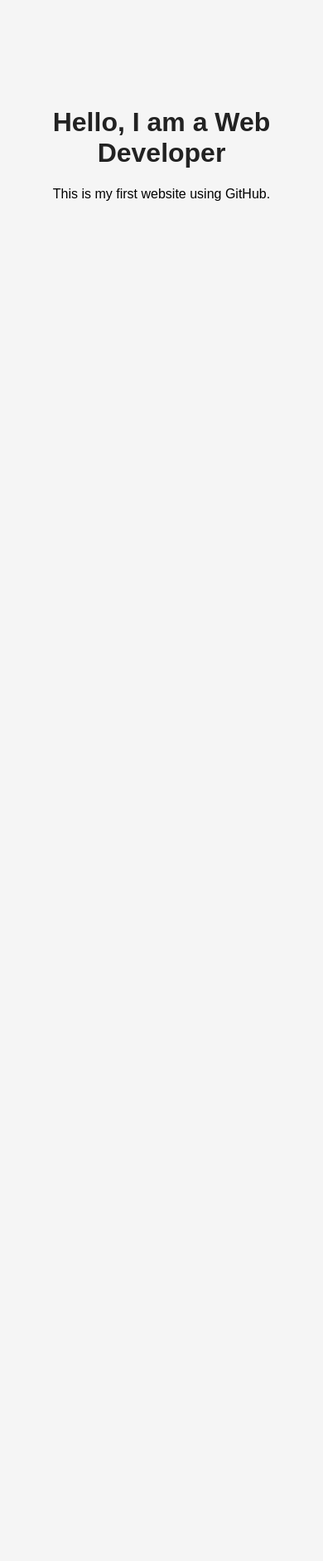
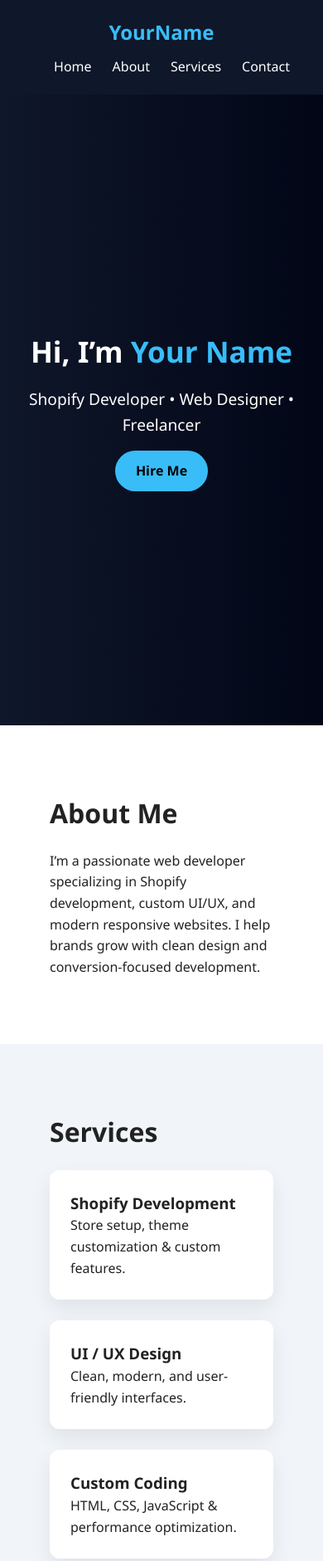
Before and after one commit to JKJANANIKA/my-website, a plain HTML site: page index.html in a window 390 px wide. Shown: the top 1881 px of the page at 83% size. Before the commit the page ends 844 px from the top, so only its background shows below. Drawn offline with Linux system fonts and the light colour scheme.

Commit message:
Add files via upload

```diff
--- a/index.html
+++ b/index.html
@@ -1,13 +1,75 @@
 <!DOCTYPE html>
-<html>
+<html lang="en">
 <head>
-  <title>My Portfolio</title>
-  <link rel="stylesheet" href="style.css">
+  <meta charset="UTF-8" />
+  <meta name="viewport" content="width=device-width, initial-scale=1.0"/>
+  <title>Your Name | Portfolio</title>
+  <link rel="stylesheet" href="style.css"/>
 </head>
 <body>
 
-  <h1>Hello, I am a Web Developer</h1>
-  <p>This is my first website using GitHub.</p>
+  <!-- Navbar -->
+  <nav>
+    <h2 class="logo">YourName</h2>
+    <ul>
+      <li><a href="#home">Home</a></li>
+      <li><a href="#about">About</a></li>
+      <li><a href="#services">Services</a></li>
+      <li><a href="#contact">Contact</a></li>
+    </ul>
+  </nav>
+
+  <!-- Home -->
+  <section id="home" class="hero">
+    <h1>Hi, I’m <span>Your Name</span></h1>
+    <p>Shopify Developer • Web Designer • Freelancer</p>
+    <a href="#contact" class="btn">Hire Me</a>
+  </section>
+
+  <!-- About -->
+  <section id="about" class="section">
+    <h2>About Me</h2>
+    <p>
+      I’m a passionate web developer specializing in Shopify development,
+      custom UI/UX, and modern responsive websites. I help brands grow
+      with clean design and conversion-focused development.
+    </p>
+  </section>
+
+  <!-- Services -->
+  <section id="services" class="section gray">
+    <h2>Services</h2>
+
+    <div class="services">
+      <div class="card">
+        <h3>Shopify Development</h3>
+        <p>Store setup, theme customization & custom features.</p>
+      </div>
+
+      <div class="card">
+        <h3>UI / UX Design</h3>
+        <p>Clean, modern, and user-friendly interfaces.</p>
+      </div>
+
+      <div class="card">
+        <h3>Custom Coding</h3>
+        <p>HTML, CSS, JavaScript & performance optimization.</p>
+      </div>
+    </div>
+  </section>
+
+  <!-- Contact -->
+  <section id="contact" class="section">
+    <h2>Contact Me</h2>
+    <p>Email: yourname@email.com</p>
+    <p>WhatsApp: +91XXXXXXXXXX</p>
+    <p>GitHub: github.com/yourusername</p>
+  </section>
+
+  <!-- Footer -->
+  <footer>
+    <p>© 2026 Your Name. All rights reserved.</p>
+  </footer>
 
 </body>
 </html>
--- a/style.css
+++ b/style.css
@@ -1,10 +1,133 @@
-body {
-  font-family: Arial;
-  background: #f5f5f5;
-  text-align: center;
-  padding-top: 100px;
+* {
+  margin: 0;
+  padding: 0;
+  box-sizing: border-box;
+  font-family: "Segoe UI", sans-serif;
 }
 
-h1 {
+body {
   color: #222;
+  line-height: 1.6;
 }
+
+/* Navbar */
+nav {
+  display: flex;
+  justify-content: space-between;
+  align-items: center;
+  padding: 20px 60px;
+  background: #0f172a;
+  position: sticky;
+  top: 0;
+}
+
+.logo {
+  color: #38bdf8;
+}
+
+nav ul {
+  list-style: none;
+  display: flex;
+}
+
+nav ul li {
+  margin-left: 25px;
+}
+
+nav ul li a {
+  color: #fff;
+  text-decoration: none;
+  font-weight: 500;
+}
+
+/* Hero */
+.hero {
+  height: 90vh;
+  background: linear-gradient(to right, #0f172a, #020617);
+  color: white;
+  display: flex;
+  flex-direction: column;
+  justify-content: center;
+  align-items: center;
+  text-align: center;
+}
+
+.hero h1 {
+  font-size: 3rem;
+}
+
+.hero span {
+  color: #38bdf8;
+}
+
+.hero p {
+  margin: 15px 0;
+  font-size: 1.2rem;
+}
+
+.btn {
+  background: #38bdf8;
+  color: #000;
+  padding: 12px 25px;
+  border-radius: 25px;
+  text-decoration: none;
+  font-weight: 600;
+}
+
+/* Sections */
+.section {
+  padding: 80px 60px;
+  max-width: 1100px;
+  margin: auto;
+}
+
+.section h2 {
+  font-size: 2rem;
+  margin-bottom: 20px;
+}
+
+.gray {
+  background: #f1f5f9;
+}
+
+/* Services */
+.services {
+  display: grid;
+  grid-template-columns: repeat(auto-fit, minmax(250px, 1fr));
+  gap: 25px;
+}
+
+.card {
+  background: white;
+  padding: 25px;
+  border-radius: 12px;
+  box-shadow: 0 10px 25px rgba(0,0,0,0.08);
+  transition: transform 0.3s;
+}
+
+.card:hover {
+  transform: translateY(-8px);
+}
+
+/* Footer */
+footer {
+  background: #020617;
+  color: #94a3b8;
+  text-align: center;
+  padding: 20px;
+}
+
+/* Mobile */
+@media (max-width: 768px) {
+  nav {
+    flex-direction: column;
+  }
+
+  nav ul {
+    margin-top: 10px;
+  }
+
+  .hero h1 {
+    font-size: 2.2rem;
+  }
+}
```
